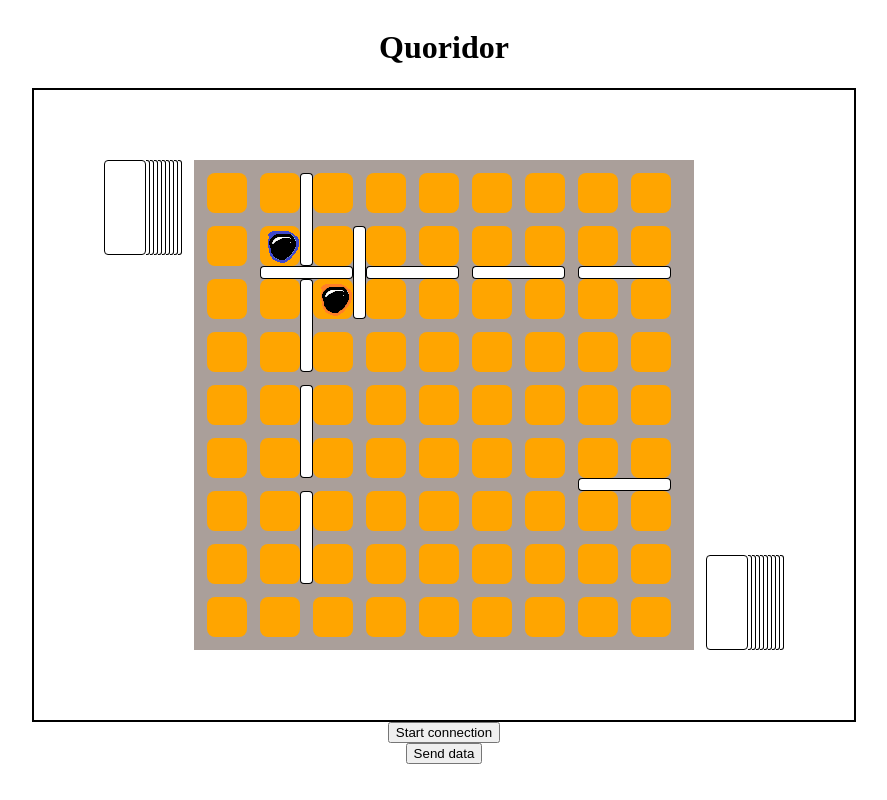
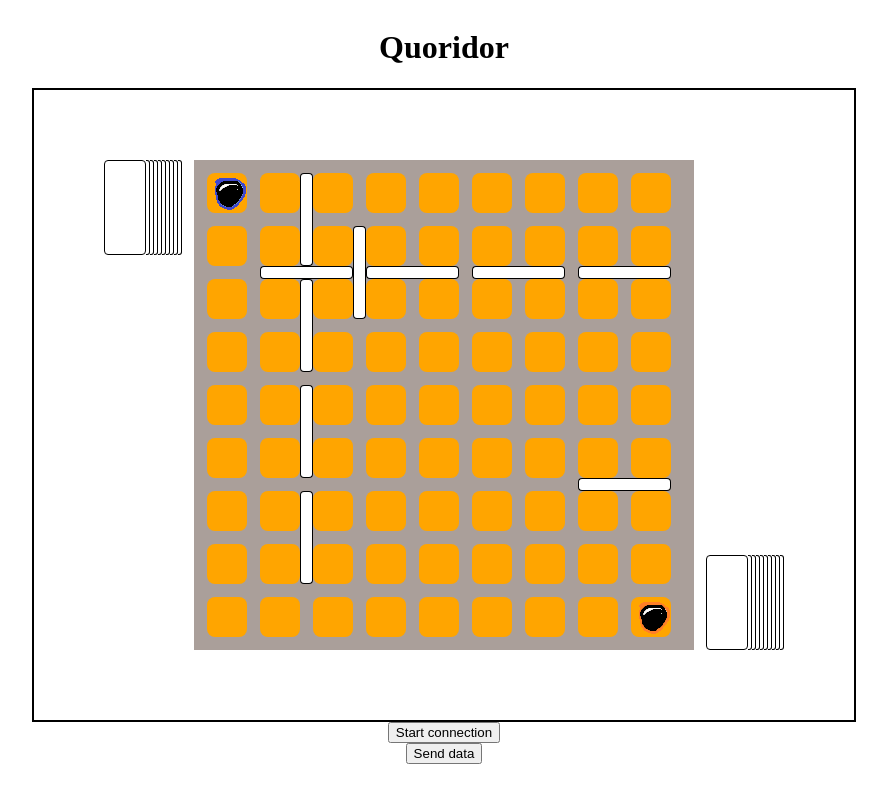
Before and after one commit to JStanislav/borderio, a React (Vite) app in the folder ui/quoclon/: page / in a window 1280 px wide. Shown: the whole page, without its empty margins (196-1083 px from the left). Built offline with nearby package versions, Linux system fonts and the light colour scheme.

Commit message:
pawns now moves in sync with the server!!

```diff
--- a/ui/quoclon/src/App.tsx
+++ b/ui/quoclon/src/App.tsx
@@ -1,12 +1,61 @@
+import { useState } from 'react';
 import './App.css'
 import { GameFrame } from './Gameframe';
 import { connect, send } from './server-conn';
 
+export interface GameState {
+  type: string,
+  playerOne: {
+    id: number,
+    name: string,
+    position: {
+      row: number,
+      col: number
+    }
+  },
+  playerTwo: {
+    id: number,
+    name: string,
+    position: {
+      row: number,
+      col: number
+    }
+  }
+}
+
 function App() {
+  const [gameState, setGameState] = useState<GameState>({
+
+  type: "gameState",
+  playerOne: {
+    id: 1,
+    name: "P1",
+    position: {
+      row: 0,
+      col: 0
+    }
+  },
+  playerTwo: {
+    id: 2,
+    name: "P2",
+    position: {
+      row: 8,
+      col: 8
+    }
+  }
+  })
+
+
+  const onMessage = (ev: MessageEvent) => {
+    console.log("message arrived");
+    console.log("ev", ev.data)
+    setGameState(JSON.parse(ev.data));
+  }
+
 
   const startConnection = () => {
     // starts socket connection
-    connect();
+    connect(onMessage);
   }
 
   const sendData = () => {
@@ -18,7 +67,7 @@ function App() {
   return (
     <div style={{display: "flex", flexDirection: "column", alignItems: "center"}}>
       <h1>Quoridor</h1>
-      <GameFrame />
+      <GameFrame gameState={gameState}/>
       <button onClick={startConnection}>Start connection</button>
       <button onClick={sendData}>Send data</button>
     </div>
--- a/ui/quoclon/src/Gameframe.tsx
+++ b/ui/quoclon/src/Gameframe.tsx
@@ -1,32 +1,56 @@
+import type { GameState } from "./App"
 import { Board } from "./components/Board/NewBoard"
 import { WallPicker } from "./components/Board/WallPicker"
 import "./gameframe.css"
+import { send } from "./server-conn"
 
-export const GameFrame = () => {
+const translateGridPositionToServer = (row: number, col: number) => {
+    return {
+        s_row: Math.floor(row / 2),
+        s_col: Math.floor(col / 2)
+    }
+}
 
+const translateGridPositionToClient = (s_row: number, s_col: number) => {
+    return {
+        row: s_row * 2 + 1,
+        col: s_col * 2 + 1
+    }
+}
+
+export const GameFrame = ({ gameState }: { gameState: GameState }) => {
+    let p1Position = translateGridPositionToClient(gameState.playerOne.position.row, gameState.playerOne.position.col);
+    let p2Position = translateGridPositionToClient(gameState.playerTwo.position.row, gameState.playerTwo.position.col);
     const players = [
         {
-            id: 1,
-            name: "P1",
+            id: gameState.playerOne.id,
+            name: gameState.playerOne.name,
             position: {
-                row: 3,
-                col: 3
+                row: p1Position.row,
+                col: p1Position.col
             }
         },
         {
-            id: 2,
-            name: "P2",
+            id: gameState.playerTwo.id,
+            name: gameState.playerTwo.name,
             position: {
-                row: 5,
-                col: 5
+                row: p2Position.row,
+                col: p2Position.col
             }
         }
     ]
 
+    const requestPlayerMove = (playerId: number, row: number, col: number) => {
+        const { s_row, s_col } = translateGridPositionToServer(row, col);
+        const type = "playerMove";
+        const target = { row: s_row,col: s_col };
+        send(type, { playerId, target });
+    }
+
     return (
         <div className="game-frame">
             <WallPicker walls={9} position="top"/>
-            <Board players={players}/>
+            <Board players={players} requestPlayerMove={requestPlayerMove}/>
             <WallPicker walls={9} position="bottom"/>
         </div>
     )
--- a/ui/quoclon/src/components/Board/NewBoard.tsx
+++ b/ui/quoclon/src/components/Board/NewBoard.tsx
@@ -20,31 +20,36 @@ type Player = {
     }
 }
 
-const onDrop = (ev: React.DragEvent<HTMLDivElement>, rowEnd: number, colEnd: number) => {
-    ev.preventDefault();
-    const row = ev.dataTransfer.getData("row");
-    const col = ev.dataTransfer.getData("col");
-    console.log("data start", { row: parseInt(row), col: parseInt(col) });
-    console.log("data end", { rowEnd, colEnd });
-    console.log("dropped");
-}
 
 const onDragOver = (ev: React.DragEvent<HTMLDivElement>) => {
     ev.preventDefault();
     ev.dataTransfer.dropEffect = "move";
 }
 
-const onDragStart = (ev: React.DragEvent<HTMLImageElement>, row: number, col: number) => {
+const onDragStart = (ev: React.DragEvent<HTMLImageElement>, playerId: number, row: number, col: number) => {
     console.log("drag start")
     ev.dataTransfer.setData("row", row.toString())
     ev.dataTransfer.setData("col", col.toString());
+    ev.dataTransfer.setData("playerId", playerId.toString());
 }
 
 const isDraggable = (row: number, col: number) => {
     return (row % 2 !== 0) && (col % 2 !== 0);
 }
 
-export const Board = ({players}: {players: Players}) => {
+export const Board = ({players, requestPlayerMove}: {players: Players, requestPlayerMove: (playerId: number, row: number, col: number) => void}) => {
+
+    const onDrop = (ev: React.DragEvent<HTMLDivElement>, rowEnd: number, colEnd: number) => {
+        ev.preventDefault();
+        const row = ev.dataTransfer.getData("row");
+        const col = ev.dataTransfer.getData("col");
+        const playerId = ev.dataTransfer.getData("playerId");
+        console.log("data start", { row: parseInt(row), col: parseInt(col) });
+        console.log("data end", { rowEnd, colEnd });
+        console.log("dropped");
+
+        requestPlayerMove(parseInt(playerId), rowEnd, colEnd);
+    }
     return (
         <div className="board">
             {board.map((row, indexRow) =>
@@ -68,7 +73,7 @@ export const Board = ({players}: {players: Players}) => {
                                         src={player.id === 1 ? playerOne : playerTwo}
                                         alt={player.name}
                                         draggable
-                                        onDragStart={e => onDragStart(e, indexRow, colIdx)}
+                                        onDragStart={e => onDragStart(e, player.id, indexRow, colIdx)}
                                     />
                                 ) : null
                             )}
--- a/ui/quoclon/src/server-conn.ts
+++ b/ui/quoclon/src/server-conn.ts
@@ -1,7 +1,7 @@
 const wsURI = "ws://localhost:8080";
 let websocket: WebSocket
 
-export const connect = () => {
+export const connect = (onMessage: (ev: MessageEvent) => void) => {
     websocket = new WebSocket(wsURI);
 
     websocket.addEventListener("open", () => {
@@ -13,13 +13,12 @@ export const connect = () => {
     })
 
     websocket.addEventListener("message", (ev) => {
-        console.log("message arrived");
-        console.log(ev.data);
+        onMessage(ev)
     })
 }
 
-export const send = (name:string, data:string) => {
+export const send = (name:string, data:any) => {
     if (websocket != null) {
-        websocket.send(JSON.stringify({name, data}));
+        websocket.send(JSON.stringify({type: name, ...data}));
     }
 }
```
Also changed, not shown: 2 other files (tests, documents, lock files or other folders).
